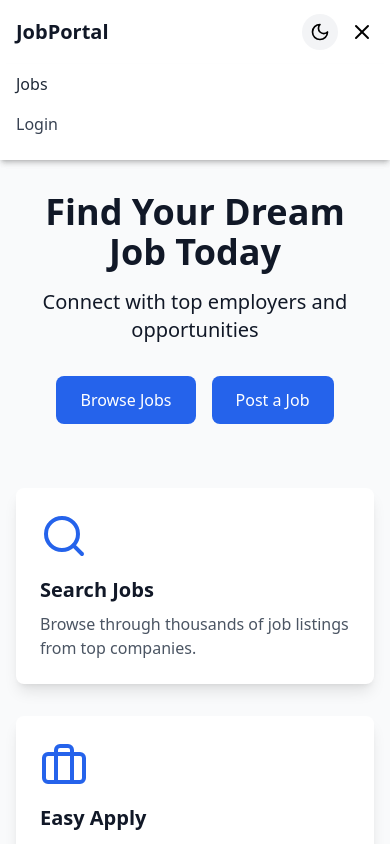
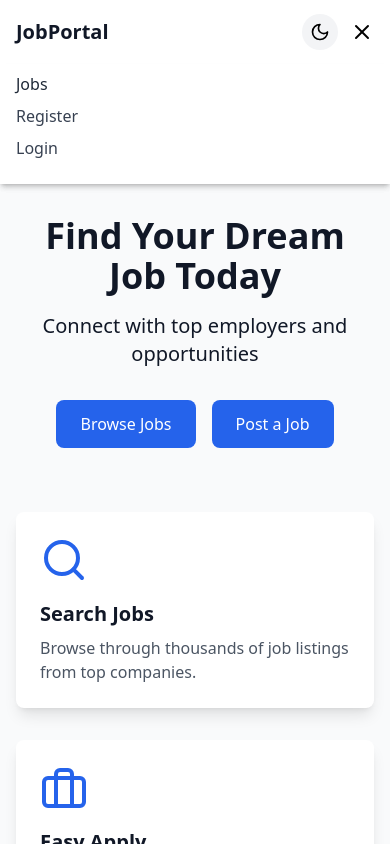
Before and after one commit to Maheshkasturi18/Job-Portal, a React (Vite) app in the folder job-portal-frontend/: page / in a window 390 px wide. Both pictures are taken after a click on the button 362 px from the left and 32 px from the top of the page. Shown: the top 844 px of the page. Built offline with nearby package versions, Linux system fonts and the light colour scheme.

Commit message:
solving-UI-bugs

```diff
--- a/job-portal-frontend/src/components/Navbar.tsx
+++ b/job-portal-frontend/src/components/Navbar.tsx
@@ -109,7 +109,6 @@ function Navbar() {
                 )}
               </div>
             ) : (
-              <div>
               <>
                 <Link
                   to="/register"
@@ -129,7 +128,6 @@ function Navbar() {
                   Login
                 </Link>
               </>
-              </div>
             )}
 
             <button
@@ -202,12 +200,22 @@ function Navbar() {
               </button>
             </div>
           ) : (
+            <>
+              <Link
+                to="/register"
+                className={`${
+                  isDarkMode ? "text-gray-300" : "text-gray-700"
+                } hover:text-blue-600`}
+              >
+                Register
+              </Link>
               <Link
                 to="/login"
                 className="block py-2 text-gray-700 dark:text-gray-300 hover:text-blue-600"
               >
                 Login
               </Link>
+            </>
           )}
         </div>
       )}
```
Lines whose indentation alone changed are shown as unchanged.
